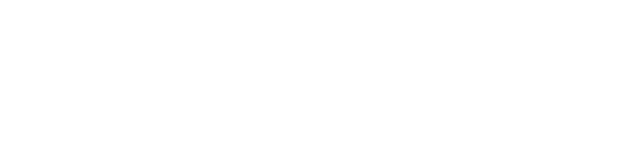
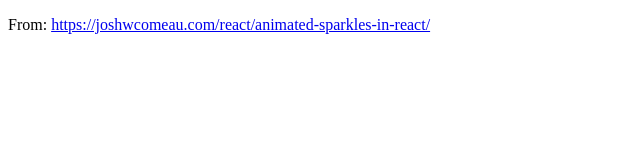
Before and after one commit to annoyingmouse/SparkleVue, a plain HTML site: page index.html in a window 1280 px wide. Shown: the whole page, without its empty margins (0-640 px from the left). Drawn offline with Linux system fonts and the light colour scheme.

Commit message:
Update index.html

```diff
--- a/index.html
+++ b/index.html
@@ -7,6 +7,7 @@
     <link href="style.css" rel="stylesheet" type="text/css" />
   </head>
   <body>
+    <p>From: <a href="https://joshwcomeau.com/react/animated-sparkles-in-react/">https://joshwcomeau.com/react/animated-sparkles-in-react/</a>
     <script src="script.js"></script>
   </body>
 </html>
```
